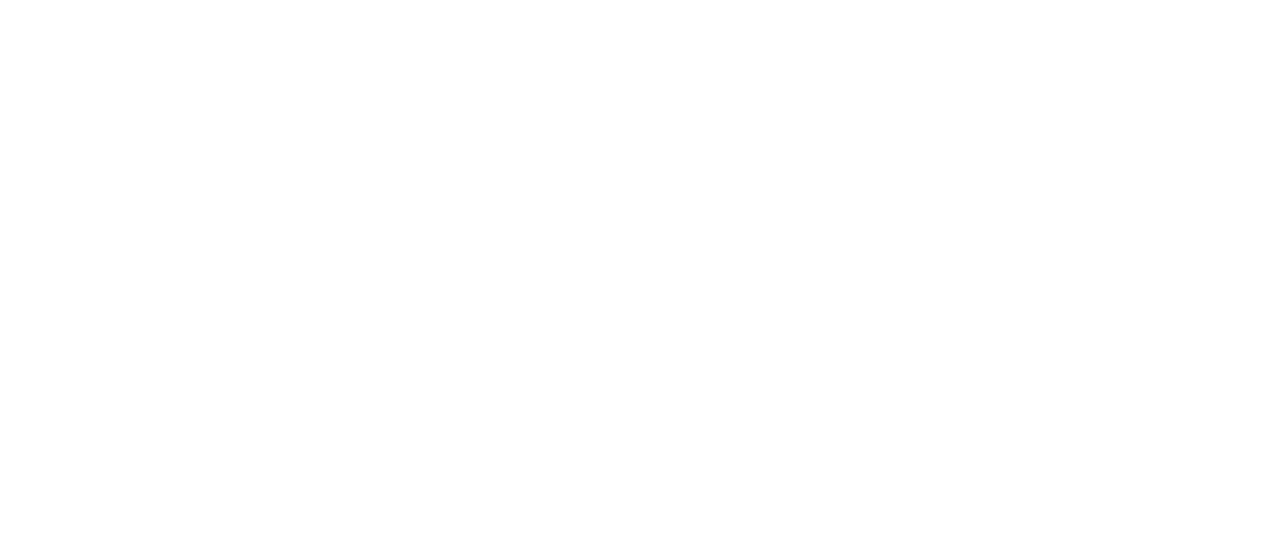
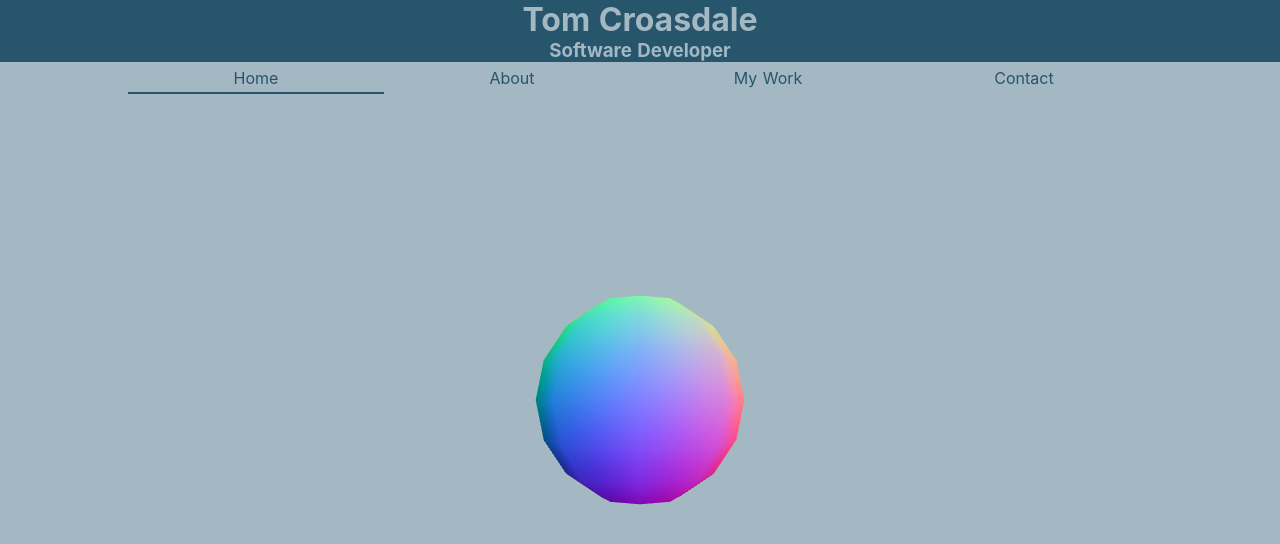
Before and after one commit to TCroasdale/Portfolio-Website-V2, a Nuxt app: page / in a window 1280 px wide. Shown: the top 544 px of the page. Built offline with nearby package versions, Linux system fonts and the light colour scheme.

Commit message:
Updates to 3DViewer and Header

```diff
--- a/components/3DViewer.vue
+++ b/components/3DViewer.vue
@@ -19,26 +19,27 @@ export default {
   },
   methods: {
     animate: function () {
-      requestAnimationFrame( this.animate );
-      this.renderer.render( this.scene, this.camera );
+      requestAnimationFrame(this.animate)
+      this.renderer.render(this.scene, this.camera)
     }
   },
   mounted: function () {
     this.scene = new THREE.Scene();
     this.size.w = this.$refs['canvas-parent'].offsetWidth
     this.size.h = this.$refs['canvas-parent'].offsetHeight
-    this.camera = new THREE.PerspectiveCamera( 75, this.size.w / this.size.h, 0.1, 100 );
+    this.camera = new THREE.PerspectiveCamera(75, this.size.w / this.size.h, 0.1, 100)
 
-    this.renderer = new THREE.WebGLRenderer();
-    this.renderer.setSize( this.size.w, this.size.h );
-    this.$refs['canvas-parent'].appendChild( this.renderer.domElement );
+    this.renderer = new THREE.WebGLRenderer({antialias: true, alpha: true})
+    this.renderer.setSize(this.size.w, this.size.h)
+    this.$refs['canvas-parent'].appendChild(this.renderer.domElement)
+    this.renderer.setClearColor(0xA3B8C2)
 
-    let geometry = new THREE.BoxGeometry();
-    let material = new THREE.MeshBasicMaterial( { color: 0x00ff00 } );
-    let cube = new THREE.Mesh( geometry, material );
-    this.scene.add( cube );
+    let geometry = new THREE.SphereGeometry(1, 8, 8)
+    let material = new THREE.MeshNormalMaterial()
+    let cube = new THREE.Mesh(geometry, material)
+    this.scene.add(cube)
 
-    this.camera.position.z = 5;
+    this.camera.position.z = 5
 
     this.animate()
   }
--- a/components/Header.vue
+++ b/components/Header.vue
@@ -5,19 +5,19 @@
       <h3>Software Developer</h3>
     </div>
     <nav ref="navbar">
-      <div v-bind:style="highlightStyle" ref="nav-highlight" id="nav-highlight"></div>
+      <div :style="highlightStyle" ref="nav-highlight" id="nav-highlight"></div>
       <ul>
-        <li ref="Home-tab" v-on:mouseover="tab='Home-tab'" v-on:mouseout="tab=currentTab">Home</li>
-        <li ref="About-tab" v-on:mouseover="tab='About-tab'" v-on:mouseout="tab=currentTab">About</li>
-        <li ref="Work-tab" v-on:mouseover="tab='Work-tab'" v-on:mouseout="tab=currentTab">My Work</li>
-        <li ref="Contact-tab" v-on:mouseover="tab='Contact-tab'" v-on:mouseout="tab=currentTab">Contact</li>
+        <li ref="Home-tab" @click="currentTab='Home-tab'" @mouseover="tab='Home-tab'" @mouseout="tab=currentTab">Home</li>
+        <li ref="About-tab" @click="currentTab='About-tab'" @mouseover="tab='About-tab'" @mouseout="tab=currentTab">About</li>
+        <li ref="Work-tab" @click="currentTab='Work-tab'" @mouseover="tab='Work-tab'" @mouseout="tab=currentTab">My Work</li>
+        <li ref="Contact-tab" @click="currentTab='Contact-tab'" @mouseover="tab='Contact-tab'" @mouseout="tab=currentTab">Contact</li>
       </ul>
     </nav>
   </div>
 </template>
 
 <script>
-module.exports = {
+export default {
   data: () => {
     return {
       tab: undefined,
```
